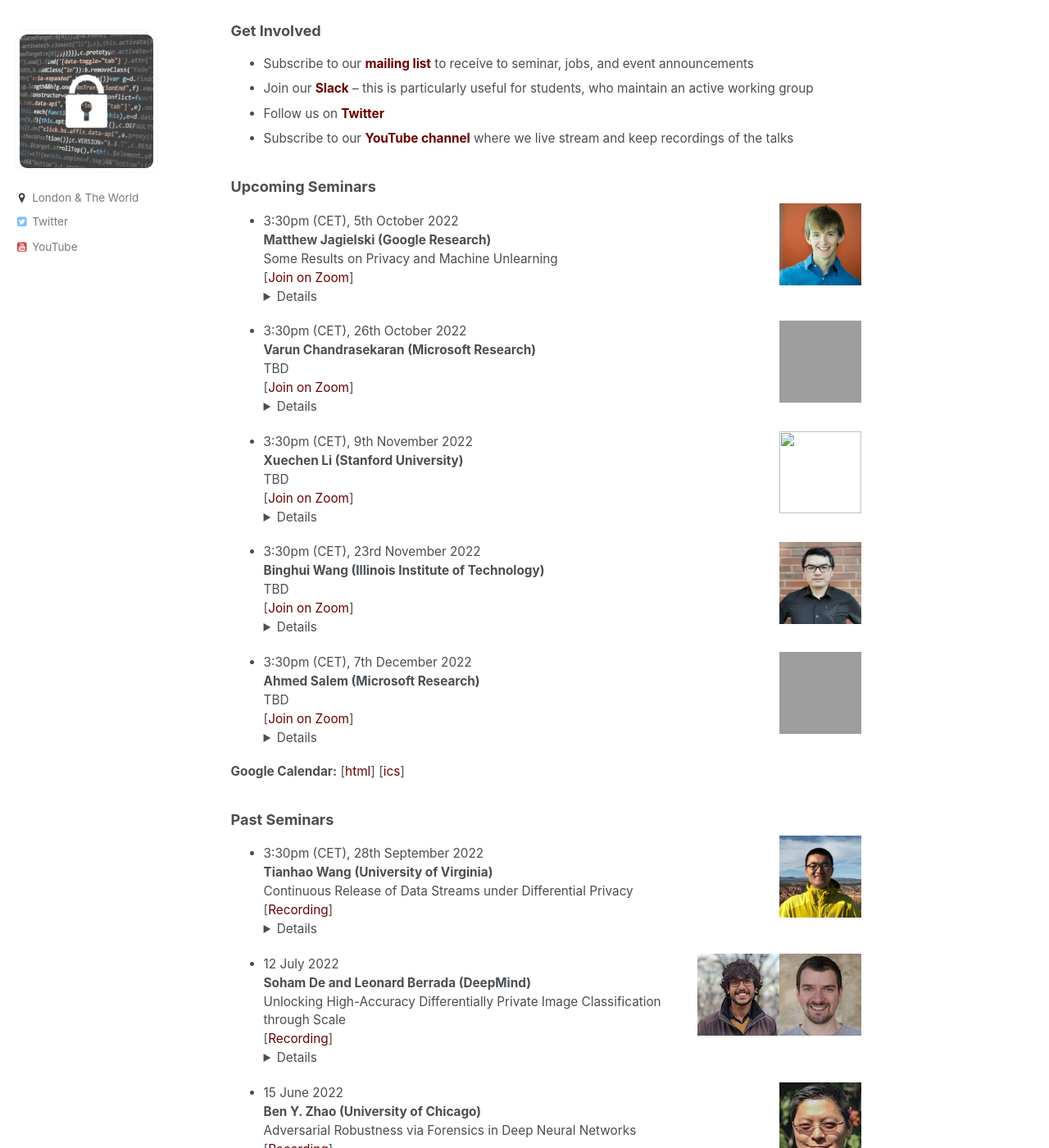
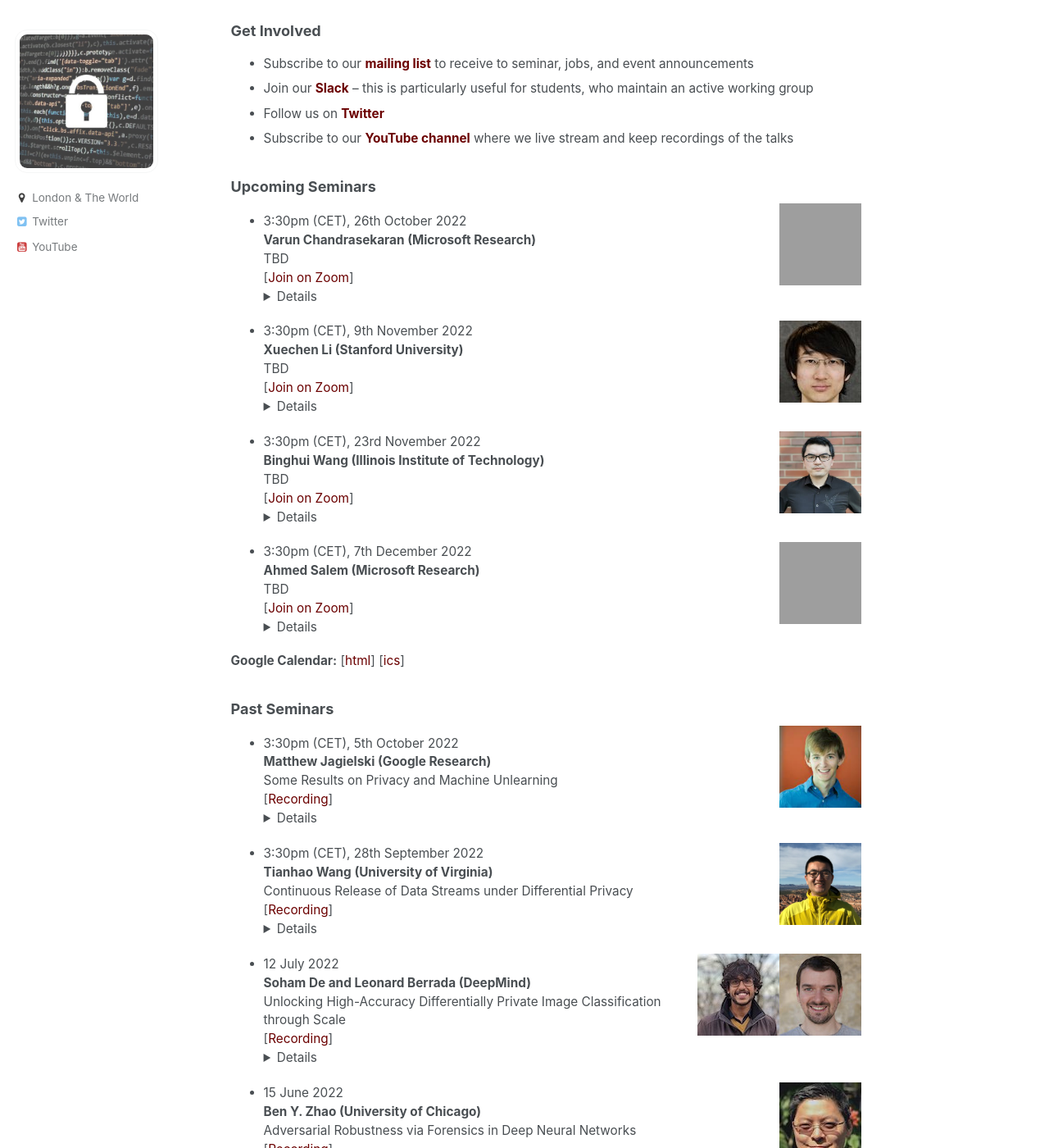
Before and after one commit to prisec-ml/prisec-ml.github.io, a Jekyll site: the page built from _pages/about.md, in a window 1280 px wide and 1400 px high, scrolled down 238 px, cut to the strip 0-1400 px from the top of the window. Shown: the whole strip at 82% size. Built offline with Jekyll 4.4.1, drawn with Linux system fonts in a browser that asks for light colours; some of the changed lines change nothing that is shown; grey boxes are pictures that could not be loaded.

Commit message:
new video

```diff
--- a/_pages/about.md
+++ b/_pages/about.md
@@ -17,11 +17,6 @@ title: Privacy and Security in ML Seminars
 ### Upcoming Seminars
 
 
-<img src="../images/matthew.png" style="float:right;width:100px;height:100px;margin-top:00px">
-- 3:30pm (CET), 5th October 2022
-**Matthew Jagielski (Google Research)**
-Some Results on Privacy and Machine Unlearning
-[[Join on Zoom](https://cispa-de.zoom.us/j/97148371989?pwd=c0YwUkV1VXZXenpqaFpzNDB5eFk5QT09)] <details><br>**Abstract:** Machine unlearning has received significant attention recently as a result of regulations promoting the "right to be forgotten". Recent work (Chen et al. 2021) has shown that machine unlearning can lead to easier membership inference attacks on deleted points. In this talk, I will discuss a couple other interesting privacy phenomena related to machine unlearning. First, I will discuss how deleting a record may make membership inference easier on other records, in the "privacy onion effect". Next, I will discuss how training on very large datasets can lead to "forgetting", and I will discuss the relationship between forgetting and machine unlearning. <br><br>**Bio:** Matthew is a research scientist at Google on the Brain Privacy and Security team. He works at the intersection of privacy, security and machine learning. He received his PhD from Northeastern University. </details>
 
 <img src="../images/varun.png" style="float:right;width:100px;height:100px;margin-top:00px">
 - 3:30pm (CET), 26th October 2022
@@ -55,6 +50,12 @@ TBD
 
 
 ### Past Seminars
+
+<img src="../images/matthew.png" style="float:right;width:100px;height:100px;margin-top:00px">
+- 3:30pm (CET), 5th October 2022
+**Matthew Jagielski (Google Research)**
+Some Results on Privacy and Machine Unlearning
+[[Recording](https://www.youtube.com/watch?v=Dcd_dzBWgQE)]<details><br>**Abstract:** Machine unlearning has received significant attention recently as a result of regulations promoting the "right to be forgotten". Recent work (Chen et al. 2021) has shown that machine unlearning can lead to easier membership inference attacks on deleted points. In this talk, I will discuss a couple other interesting privacy phenomena related to machine unlearning. First, I will discuss how deleting a record may make membership inference easier on other records, in the "privacy onion effect". Next, I will discuss how training on very large datasets can lead to "forgetting", and I will discuss the relationship between forgetting and machine unlearning. <br><br>**Bio:** Matthew is a research scientist at Google on the Brain Privacy and Security team. He works at the intersection of privacy, security and machine learning. He received his PhD from Northeastern University. </details>
 
 
 <img src="../images/tianhao.png" style="float:right;width:100px;height:100px;margin-top:00px">
```
Also changed, not shown: images/xuechen.jpg (added).
